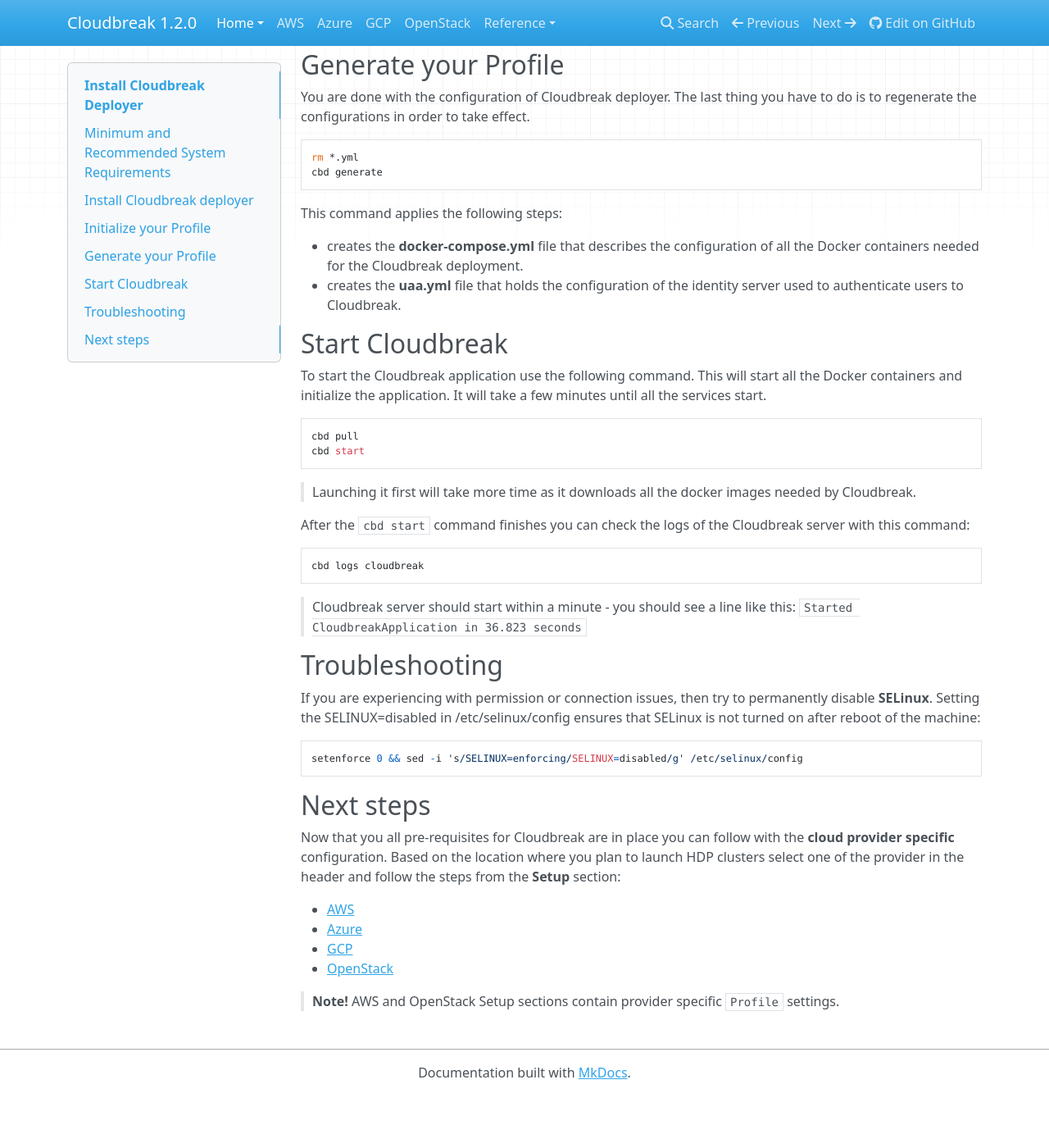
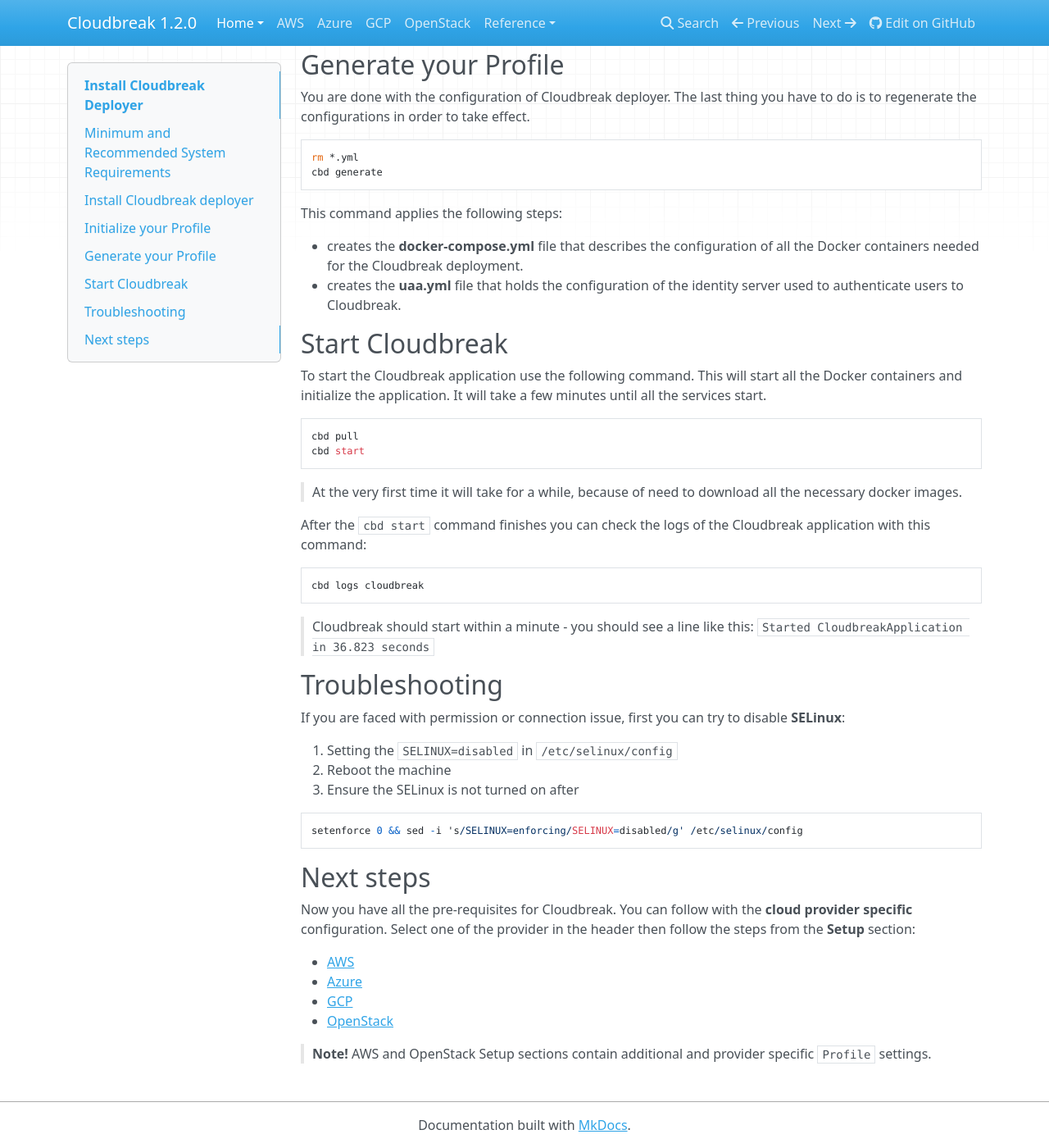
Before and after one commit to wprender/cloudbreak-docs, an MkDocs documentation site: the page built from docs/onprem.md, in a window 1280 px wide and 1400 px high, scrolled down 1946 px. Shown: the whole window at 82% size. Built offline with MkDocs 1.6.1, drawn with Linux system fonts in a browser that asks for light colours; nearby versions of some CDN libraries; old or Windows-style settings are respelled for this version of MkDocs; before the commit the page ends 3282 px from its top, so only the background shows below that.

Commit message:
Fixed typos on Onprem installation page

````diff
--- a/docs/onprem.md
+++ b/docs/onprem.md
@@ -121,34 +121,35 @@ cbd pull
 cbd start
 ```
 
->Launching it first will take more time as it downloads all the docker images needed by Cloudbreak.
+>At the very first time it will take for a while, because of need to download all the necessary docker images.
 
-After the `cbd start` command finishes you can check the logs of the Cloudbreak server with this command:
+After the `cbd start` command finishes you can check the logs of the Cloudbreak application with this command:
 
 ```
 cbd logs cloudbreak
 ```
->Cloudbreak server should start within a minute - you should see a line like this: `Started CloudbreakApplication in 36.823 seconds`
+>Cloudbreak should start within a minute - you should see a line like this: `Started CloudbreakApplication in 36.823 seconds`
 
 
 ## Troubleshooting
 
-If you are experiencing with permission or connection issues, then try to permanently disable **SELinux**. Setting the SELINUX=disabled in /etc/selinux/config  ensures that SELinux is not turned on after reboot of the machine:
+If you are faced with permission or connection issue, first you can try to disable **SELinux**:
+
+  1. Setting the `SELINUX=disabled` in `/etc/selinux/config`
+  2. Reboot the machine
+  3. Ensure the SELinux is not turned on after
 
 ```
 setenforce 0 && sed -i 's/SELINUX=enforcing/SELINUX=disabled/g' /etc/selinux/config
 ```
-
-
 ## Next steps
 
-Now that you all pre-requisites for Cloudbreak are in place you can follow with the **cloud provider specific**
-configuration. Based on the location where you plan to launch HDP clusters select one of the provider in the header
-and follow the steps from the **Setup** section:
+Now you have all the pre-requisites for Cloudbreak. You can follow with the **cloud provider specific** configuration. Select one of the provider in the header
+then follow the steps from the **Setup** section:
 
  * [AWS](aws.md#aws-setup)
  * [Azure](azure.md)
  * [GCP](gcp.md#google-setup)
  * [OpenStack](openstack.md#openstack-setup)
 
-> **Note!** AWS and OpenStack Setup sections contain provider specific `Profile` settings.
+> **Note!** AWS and OpenStack Setup sections contain additional and provider specific `Profile` settings.
````
